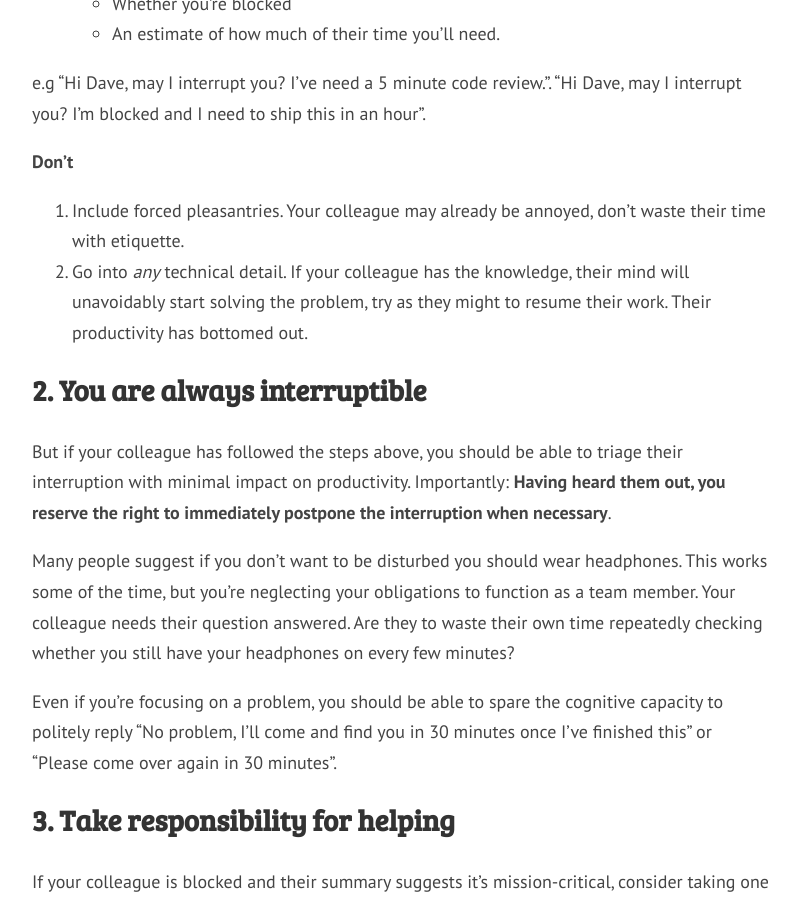
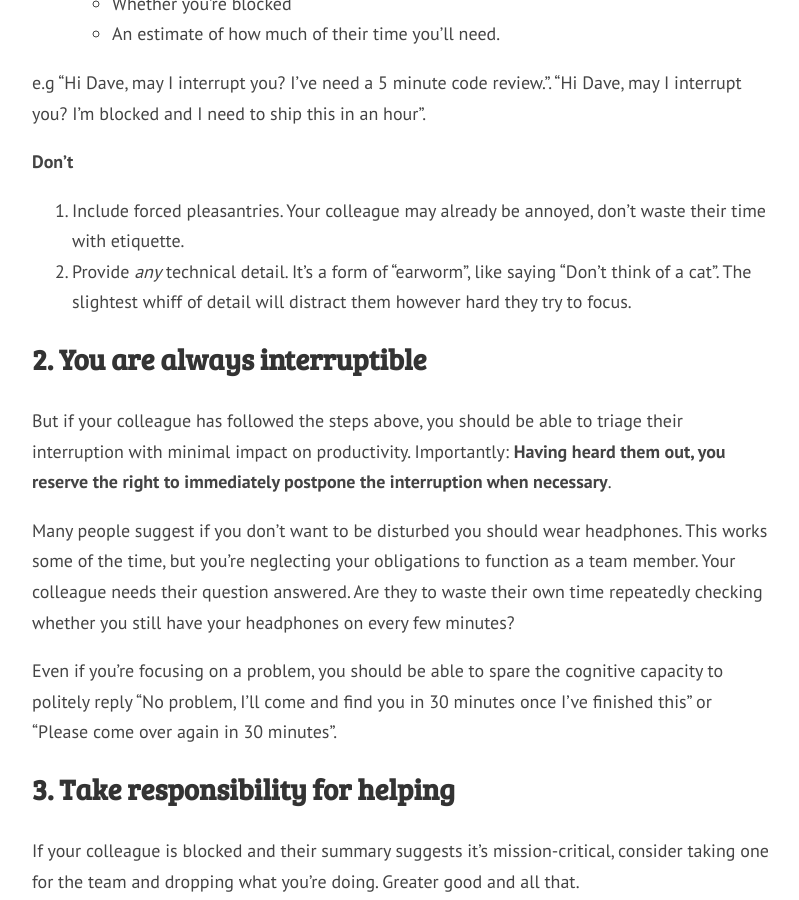
Before and after one commit to davecranwell/davecranwell.github.io, a Jekyll site: the page built from _posts/2017-07-04-rules-of-interruption.md, in a window 1280 px wide and 900 px high, scrolled down 1133 px. Shown: the whole window, without its empty margins (374-1173 px from the left). Built offline with Jekyll 4.4.1, drawn with Linux system fonts in a browser that asks for light colours; nearby versions of some CDN libraries; comment, search, counter and statistics services are not loaded.

```diff
--- a/_posts/2017-07-04-rules-of-interruption.md
+++ b/_posts/2017-07-04-rules-of-interruption.md
@@ -30,7 +30,7 @@
 **Don't**
 
 1. Include forced pleasantries. Your colleague may already be annoyed, don't waste their time with etiquette.
-2. Go into _any_ technical detail. If your colleague has the knowledge, their mind will unavoidably start solving the problem, try as they might to resume their work. Their productivity has bottomed out.
+2. Provide _any_ technical detail. It's a form of "earworm", like saying "Don't think of a cat". The slightest whiff of detail will distract them however hard they try to focus.
 
 ## 2. You are always interruptible
 
```
